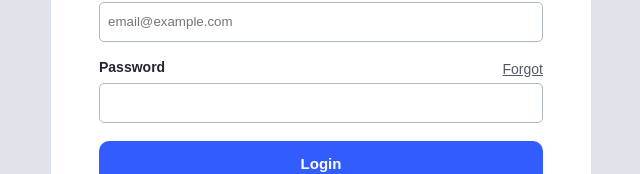
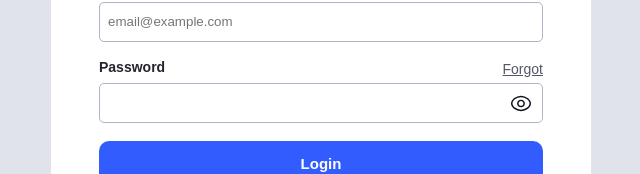
Before and after one commit to LeoLoureiro-code/NotesApp, an Angular app: page /login in a window 1280 px wide. Shown: the part 313-487 px from the top of the page, without its empty margins (319-959 px from the left). Built offline with nearby package versions, Linux system fonts and the light colour scheme.

Commit message:
add toogle function to img

```diff
--- a/src/components/login/login.component.html
+++ b/src/components/login/login.component.html
@@ -1,6 +1,6 @@
 <main>
     <div class="logo-div">
-        <img src="/assets/../assets/images/logo.svg" alt="logo">
+        <img src="/assets/images/logo.svg" alt="logo">
     </div>
     <div class="welcome-div">
         <h1 class="title">Welcome to Notes</h1>
@@ -10,21 +10,38 @@
     <form #loginForm="ngForm" (ngSubmit)="login(loginForm)">
         <div class="input-div">
             <label for="email">Email Address</label>
-        <input type="email" name="username" id="email" placeholder="email@example.com" [(ngModel)]="credentials.username"  required>
+            <input type="email" name="username" id="email" placeholder="email@example.com" [(ngModel)]="credentials.username" required>
         </div>
-    <a [routerLink]="['/forgot-password']"  class="anchor-forgot-password">Forgot</a>
+        <a [routerLink]="['/forgot-password']" class="anchor-forgot-password">Forgot</a>
+
         <div class="input-div">
             <label for="password">Password</label>
-        <input type="password" name="password" id="password" [(ngModel)]="credentials.password" required>
-        <!-- <img src="assets/images/icon-show-password.svg" alt="" class="toggle-password"> -->
+            <input
+                [type]="passwordVisible ? 'text' : 'password'"
+                name="password"
+                id="password"
+                [(ngModel)]="credentials.password"
+                required
+            >
+            <img
+                [src]="passwordVisible ? 'assets/images/icon-hide-password.svg' : 'assets/images/icon-show-password.svg'"
+                alt="Eye icon"
+                class="toggle-password"
+                (click)="togglePasswordVisibility()"
+            >
         </div>
-    <button type="submit" onclick="">Login</button>
+
+        <button type="submit">Login</button>
     </form>
+
     <hr>
     <div class="google-login">
         <p class="google-login-text text-secondary">Or log in with:</p>
         <button class="google-login-btn">Google</button>
     </div>
     <hr>
-        <p class="text-secondary text-no-account">No account yet? <a  [routerLink]="['/register']" class="text-primary anchor-sign-up">Sign up</a></p>
+    <p class="text-secondary text-no-account">
+        No account yet?
+        <a [routerLink]="['/register']" class="text-primary anchor-sign-up">Sign up</a>
+    </p>
 </main>
```
Lines whose indentation alone changed are shown as unchanged.
